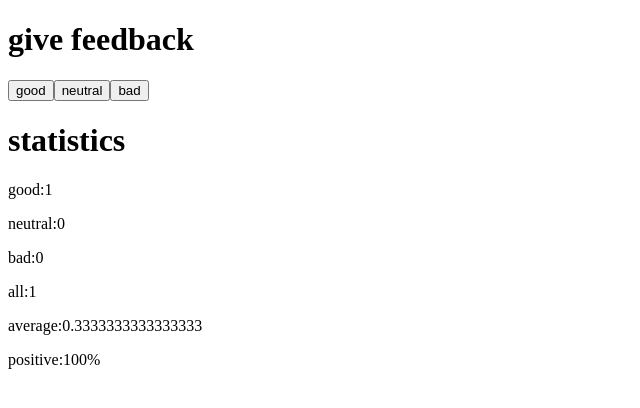
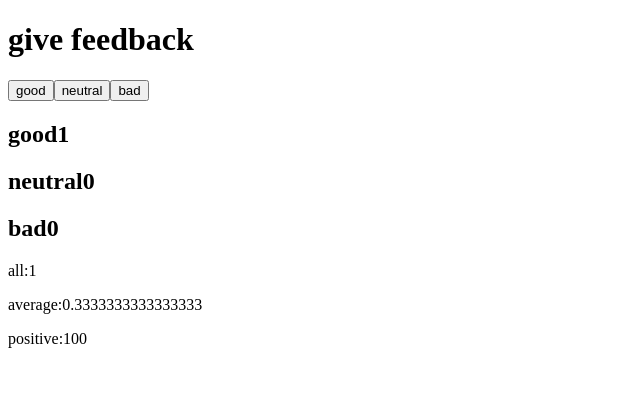
Before and after one commit to pratiksj/fullstack-exercise, a React (Create React App) app in the folder exercises/part-1/unicafe/: page / in a window 1280 px wide. Both pictures are taken after a click on the button "good". Shown: the top 408 px of the page, without its empty margins (0-640 px from the left). Built offline with nearby package versions, Linux system fonts and the light colour scheme.

Commit message:
feat:complete 1:10 unicafe

```diff
--- a/exercises/part-1/unicafe/public/index.html
+++ b/exercises/part-1/unicafe/public/index.html
@@ -9,12 +9,12 @@
       name="description"
       content="Web site created using create-react-app"
     />
-    <link rel="apple-touch-icon" href="%PUBLIC_URL%/logo192.png" />
+    <!-- <link rel="apple-touch-icon" href="%PUBLIC_URL%/logo192.png" /> -->
     <!--
       manifest.json provides metadata used when your web app is installed on a
       user's mobile device or desktop. See https://developers.google.com/web/fundamentals/web-app-manifest/
     -->
-    <link rel="manifest" href="%PUBLIC_URL%/manifest.json" />
+    <!-- <link rel="manifest" href="%PUBLIC_URL%/manifest.json" /> -->
     <!--
       Notice the use of %PUBLIC_URL% in the tags above.
       It will be replaced with the URL of the `public` folder during the build.
--- a/exercises/part-1/unicafe/src/App.js
+++ b/exercises/part-1/unicafe/src/App.js
@@ -1,5 +1,6 @@
 import { useState } from "react";
 import Statistics from "./components/Statistics";
+import Button from "./components/Button";
 
 const App = () => {
   // save clicks of each button to its own state
@@ -20,9 +21,11 @@ const App = () => {
   return (
     <div>
       <h1>give feedback</h1>
-      <button onClick={goodHandler}>good</button>
-      <button onClick={neutralHandler}>neutral</button>
-      <button onClick={badHandler}>bad</button>
+      <Button
+        goodClick={goodHandler}
+        neutralClick={neutralHandler}
+        badClick={badHandler}
+      />
       <Statistics good={good} neutral={neutral} bad={bad} />
     </div>
   );
--- /dev/null
+++ b/exercises/part-1/unicafe/src/components/Button.js
@@ -0,0 +1,11 @@
+const Button = ({ goodClick, neutralClick, badClick }) => {
+  return (
+    <div>
+      <button onClick={goodClick}>good</button>
+      <button onClick={neutralClick}>neutral</button>
+      <button onClick={badClick}>bad</button>
+    </div>
+  );
+};
+
+export default Button;
--- /dev/null
+++ b/exercises/part-1/unicafe/src/components/StatisticLine.js
@@ -0,0 +1,10 @@
+const StatisticLine = (props) => {
+  return (
+    <h2>
+      {props.text}
+      {props.value}
+    </h2>
+  );
+};
+
+export default StatisticLine;
--- a/exercises/part-1/unicafe/src/components/Statistics.js
+++ b/exercises/part-1/unicafe/src/components/Statistics.js
@@ -1,18 +1,18 @@
+import StatisticLine from "./StatisticLine";
+
 const Statistics = ({ good, neutral, bad }) => {
-  const percentage = () => {
-    let total = good + neutral + bad;
-    return (good / total) * 100;
-  };
+  let total = good + neutral + bad;
+  let percentage = (good / total) * 100;
+  let average = (good - bad) / 3;
   if (good !== 0 || neutral !== 0 || bad !== 0) {
     return (
       <div>
-        <h1>statistics</h1>
-        <p>good:{good}</p>
-        <p>neutral:{neutral}</p>
-        <p>bad:{bad}</p>
-        <p>all:{good + neutral + bad}</p>
-        <p>average:{(good - bad) / 3}</p>
-        <p>positive:{percentage()}%</p>
+        <StatisticLine text="good" value={good} />
+        <StatisticLine text="neutral" value={neutral} />
+        <StatisticLine text="bad" value={bad} />
+        <p>all:{total}</p>
+        <p>average:{average}</p>
+        <p>positive:{percentage}</p>
       </div>
     );
   } else {
```
